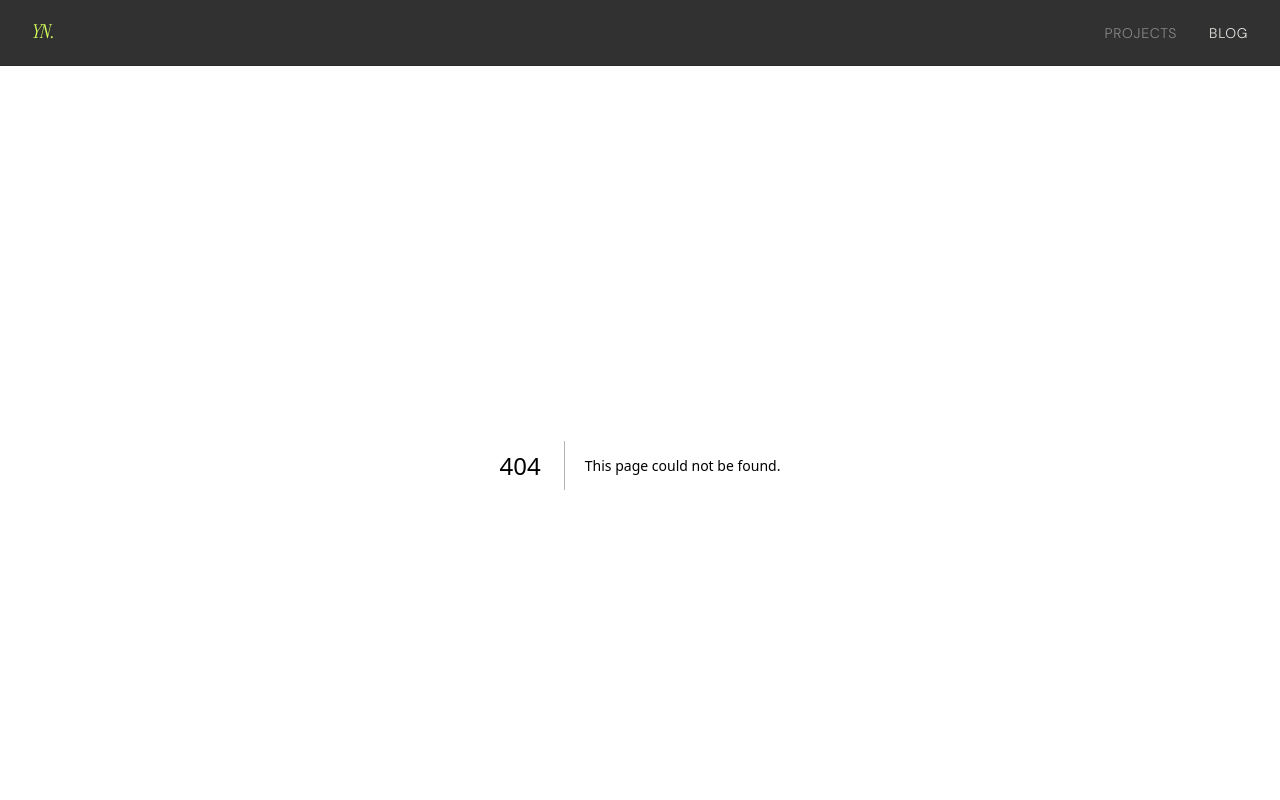
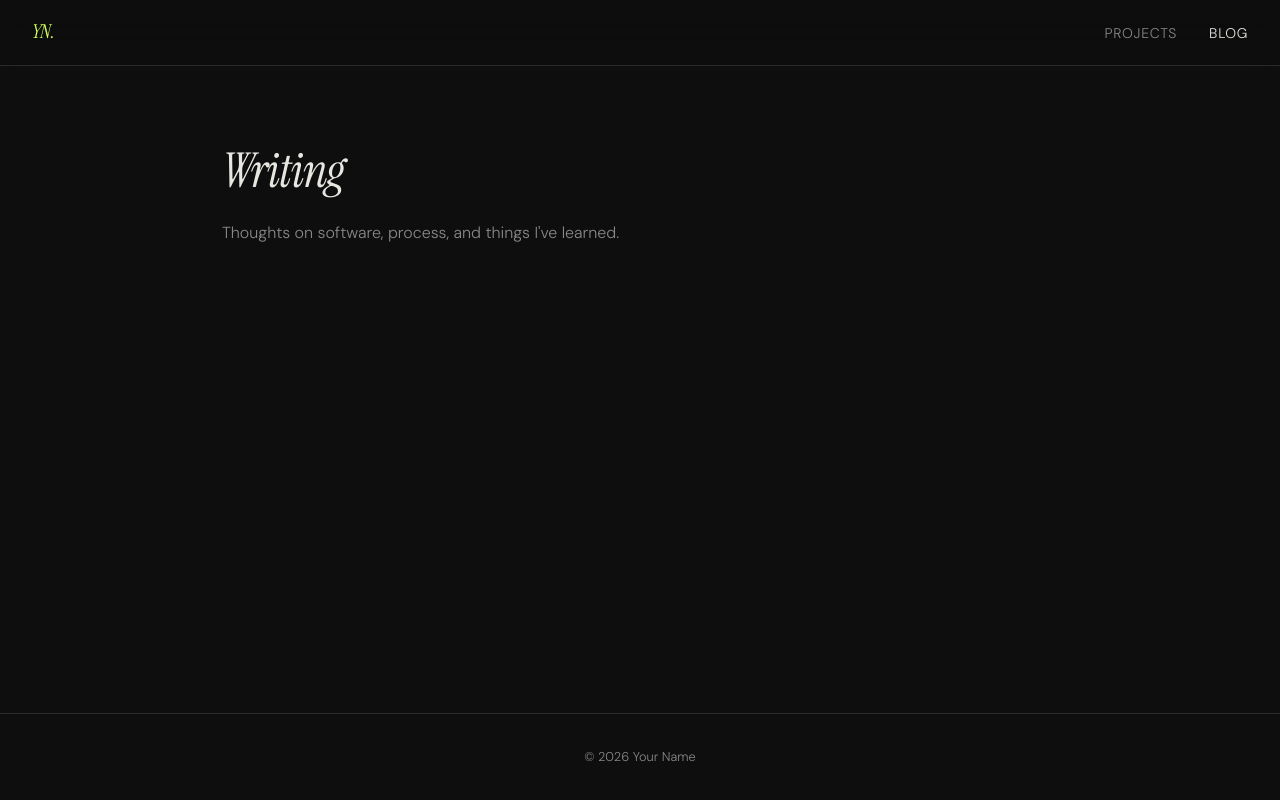
Before and after one commit to aaronwu001/AaronWu, a Next.js app: page /blog in a window 1280 px wide. Before the commit this address had no page. Shown: the top 800 px of the page. Built offline with nearby package versions, Linux system fonts and the light colour scheme.

Commit message:
Create page.tsx

```diff
--- /dev/null
+++ b/app/blog/page.tsx
@@ -0,0 +1,24 @@
+import Link from "next/link";
+import { getAllContent, BlogFrontmatter } from "@/lib/content";
+
+export default function BlogPage() {
+  const posts = getAllContent<BlogFrontmatter>("blog");
+
+  return (
+    <main className="page">
+      <div className="page-header">
+        <h1>Writing</h1>
+        <p>Thoughts on software, process, and things I've learned.</p>
+      </div>
+
+      <div className="blog-list">
+        {posts.map(({ slug, frontmatter: p }) => (
+          <Link key={slug} href={`/blog/${slug}`} className="blog-item">
+            <h2>{p.title}</h2>
+            <time>{new Date(p.date).toLocaleDateString("zh-TW")}</time>
+          </Link>
+        ))}
+      </div>
+    </main>
+  );
+}
```
